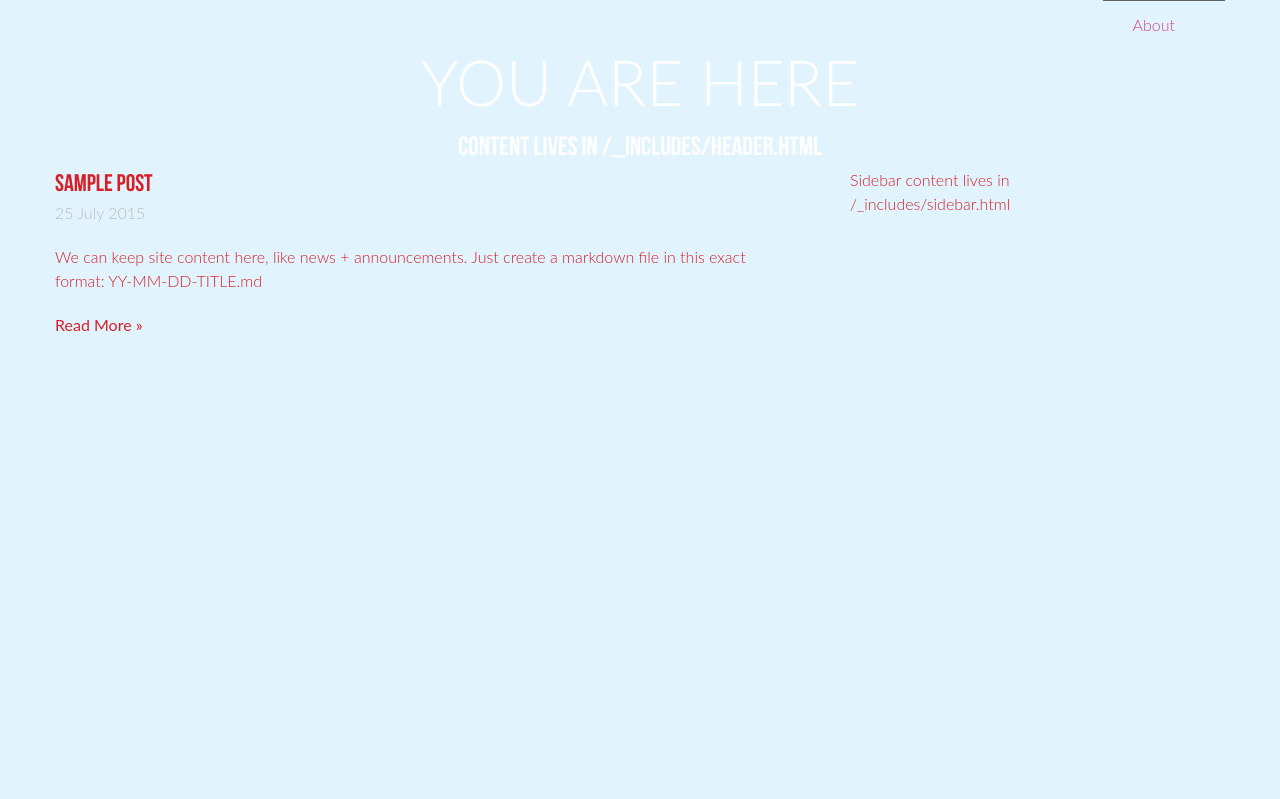
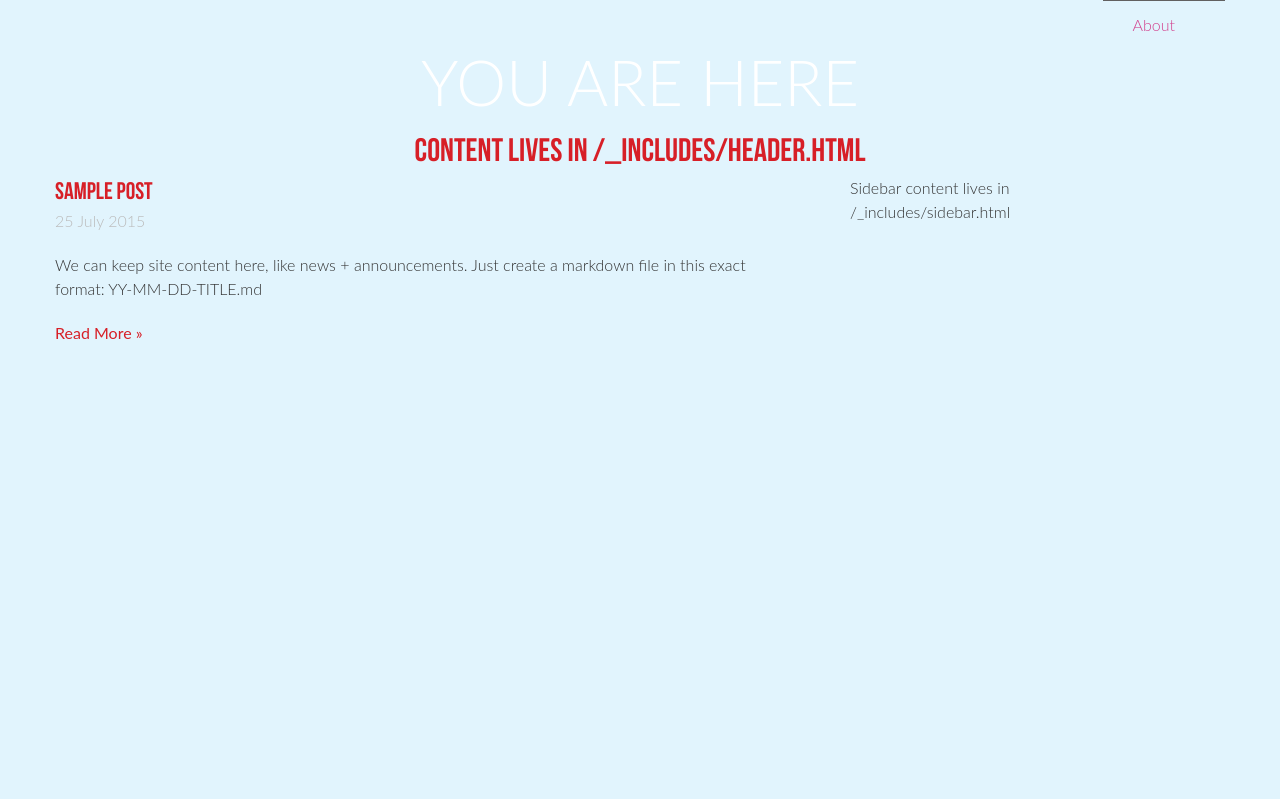
Before and after one commit to TowCenter/YouAreHere, a PHP site: page /_site/index.html in a window 1280 px wide. Shown: the top 799 px of the page. Run offline with PHP 8.4, Linux system fonts and the light colour scheme; some libraries are stand-ins or nearby versions; some web fonts are replaced.

Commit message:
Update style.css

```diff
--- a/assets/themes/bootstrap-3/css/style.css
+++ b/assets/themes/bootstrap-3/css/style.css
@@ -56,7 +56,7 @@ q:before, q:after {
 
 /* LAYOUT STYLES */
 body {
-  color: #d71f27;
+  color: #333333;
   font-family: 'Lato', 'Helvetica Neue', Helvetica, Arial, sans-serif;
   font-size: 1em;
   font-weight: 300;
@@ -278,10 +278,11 @@ h1 {
 
 h2 {
   font-family: 'bebasneuebold', 'Roboto', 'Helvetica Neue', Helvetica, Arial, serif;
-  font-size: 1.25em;
+  font-size: 1.55em;
   font-weight: 400;
   line-height: 1.3;
   margin: 2px 0;
+  color:#d71f27;
 }
 
 h2.post {
```
